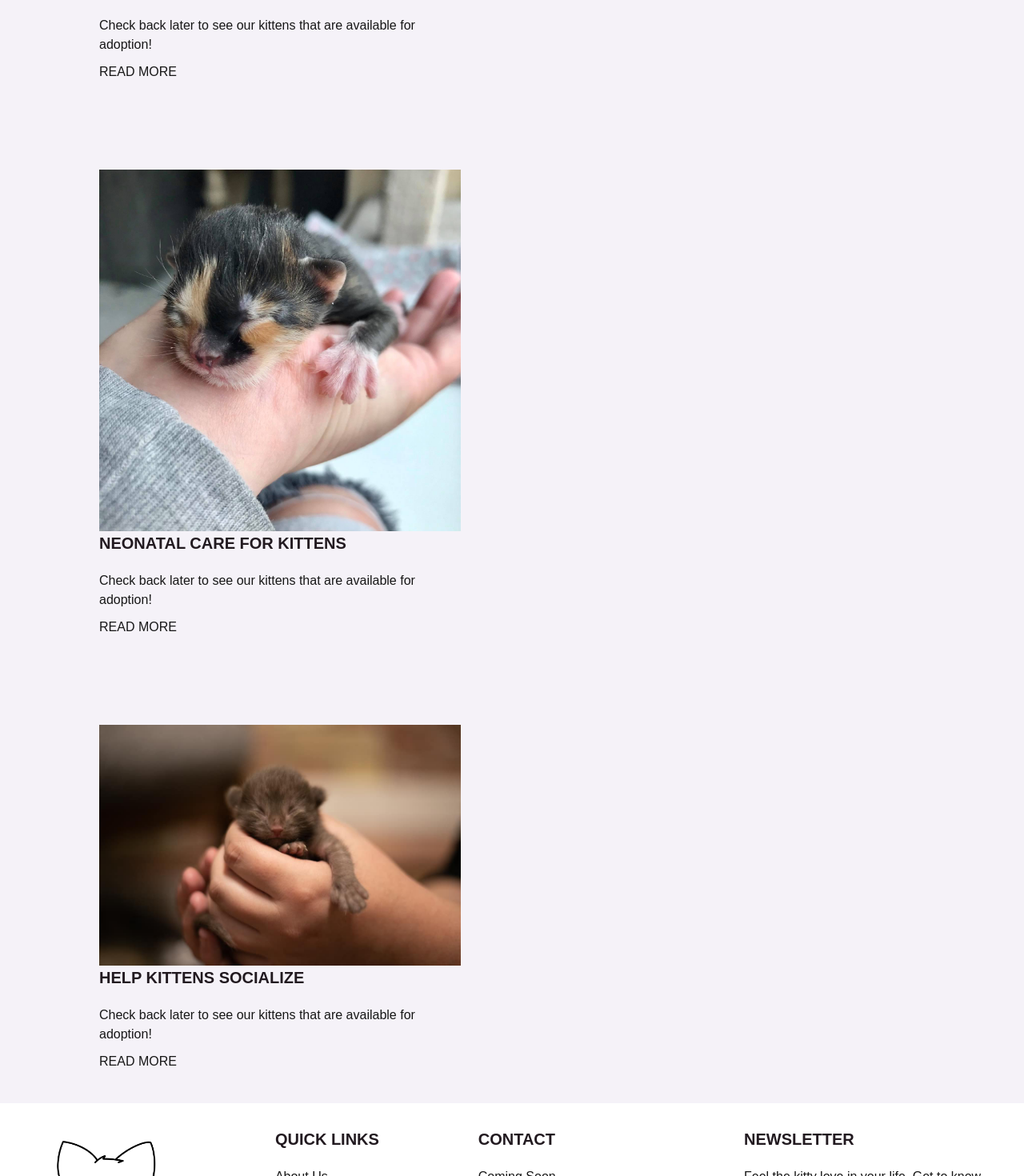
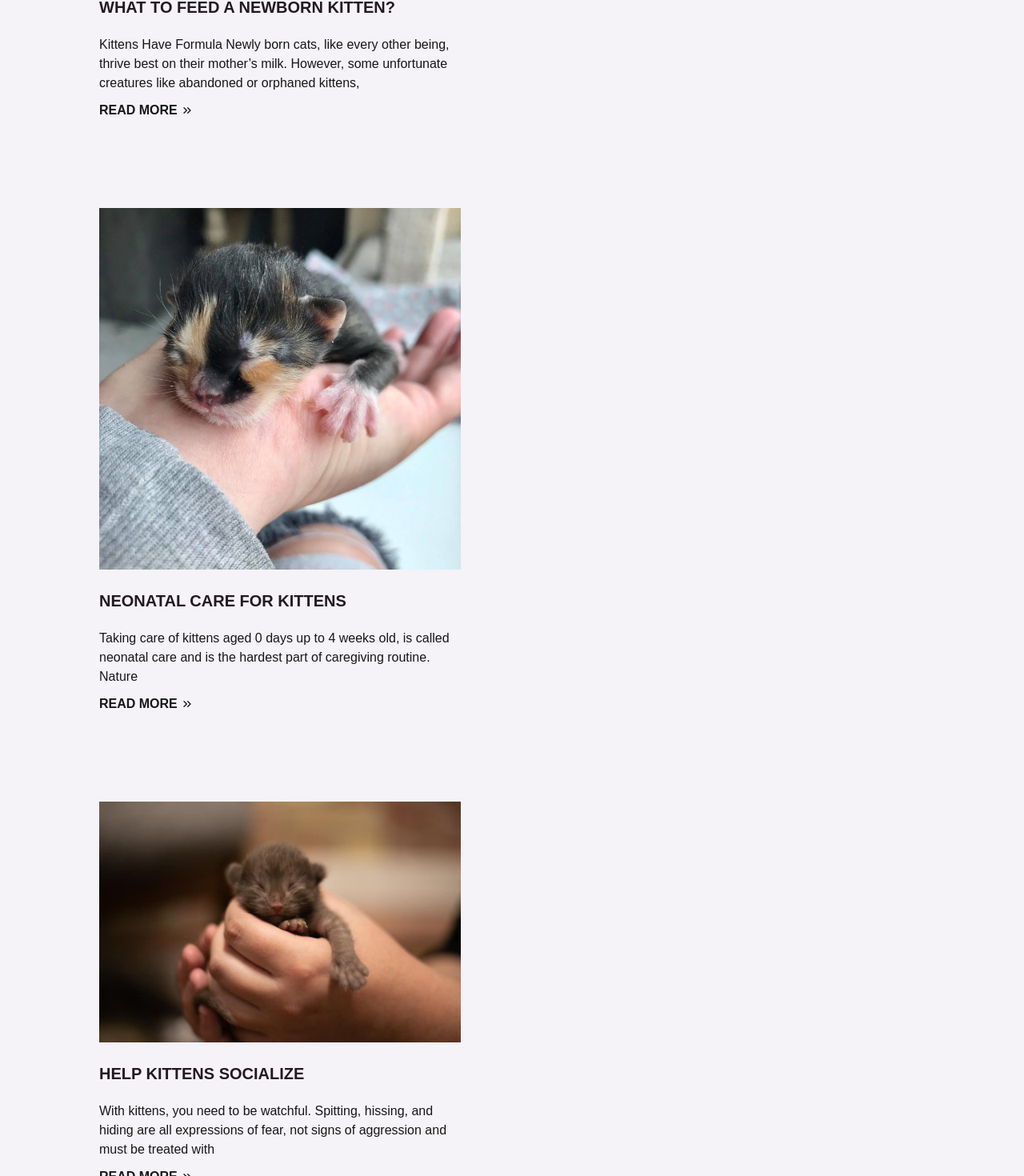
Before and after one commit to bpb2008/babykittyrescue2.0, a Next.js app: page /resources in a window 1280 px wide. Shown: the part 1792-3262 px from the top of the page at 80% size. Built offline with nearby package versions, Linux system fonts and the light colour scheme.

Commit message:
added other blog posts

```diff
--- a/src/app/resources/care/page.tsx
+++ b/src/app/resources/care/page.tsx
@@ -18,15 +18,13 @@ const Care: React.FC = () => {
 
             <section className="space-y-6 text-base text-[#221a20]">
               <div>
-                <div>
-                  <p>
-                    Taking care of kittens aged 0 days up to 4 weeks old, is
-                    called neonatal care and is the hardest part of caregiving
-                    routine. Nature has a process of mothers taking care of
-                    newborns, but with orphaned kittens, humans have to share
-                    the responsibility.{" "}
-                  </p>
-                </div>
+                <p className="mb-4">
+                  Taking care of kittens aged 0 days up to 4 weeks old, is
+                  called neonatal care and is the hardest part of caregiving
+                  routine. Nature has a process of mothers taking care of
+                  newborns, but with orphaned kittens, humans have to share the
+                  responsibility.{" "}
+                </p>
                 <h2 className="font-bold text-xl mb-2">Bedding & Heating</h2>
                 <p>
                   Warming the kitten up is essential as newborn kittens cannot
--- a/src/app/resources/page.tsx
+++ b/src/app/resources/page.tsx
@@ -4,7 +4,13 @@ import React from "react";
 import Link from "next/link";
 import Image from "next/image";
 import Newsletter from "@/components/Newsletter";
-import { Facebook, Instagram, Youtube, Twitter } from "lucide-react";
+import {
+  Facebook,
+  Instagram,
+  Youtube,
+  Twitter,
+  ChevronsRight,
+} from "lucide-react";
 
 const Resources: React.FC = () => {
   return (
@@ -20,16 +26,21 @@ const Resources: React.FC = () => {
                   alt="striped kitten being held by a human"
                   width={500}
                   height={300}
-                  className="w-full h-auto"
+                  className="w-full h-auto pb-6"
                 />
                 <h3 className="text-[#221a20] text-[20px] font-bold mb-[20px] font-stretch-110%">
                   WHAT TO FEED A NEWBORN KITTEN?
                 </h3>
                 <p>
-                  Check back later to see our kittens that are available for
-                  adoption!
+                  Kittens Have Formula Newly born cats, like every other being,
+                  thrive best on their mother’s milk. However, some unfortunate
+                  creatures like abandoned or orphaned kittens,
                 </p>
-                <p className="mt-[10px]">READ MORE</p>
+                <p className="mt-[10px]">
+                  <span className="inline-flex items-center gap-1 font-semibold hover:underline">
+                    READ MORE <ChevronsRight size={16} />
+                  </span>
+                </p>
               </div>
             </Link>
             <Link href="/resources/care">
@@ -39,16 +50,21 @@ const Resources: React.FC = () => {
                   alt="tiny cat in the palm of a human hand"
                   width={500}
                   height={300}
-                  className="w-full h-auto"
+                  className="w-full h-auto pb-6"
                 />
                 <h3 className="text-[#221a20] text-[20px] font-bold mb-[20px] font-stretch-110%">
                   NEONATAL CARE FOR KITTENS
                 </h3>
                 <p>
-                  Check back later to see our kittens that are available for
-                  adoption!
+                  Taking care of kittens aged 0 days up to 4 weeks old, is
+                  called neonatal care and is the hardest part of caregiving
+                  routine. Nature
                 </p>
-                <p className="mt-[10px]">READ MORE</p>
+                <p className="mt-[10px]">
+                  <span className="inline-flex items-center gap-1 font-semibold hover:underline">
+                    READ MORE <ChevronsRight size={16} />
+                  </span>
+                </p>
               </div>
             </Link>
             <Link href="/resources/socialize">
@@ -58,16 +74,21 @@ const Resources: React.FC = () => {
                   alt="a brown kitten held in human hands"
                   width={500}
                   height={300}
-                  className="w-full h-auto"
+                  className="w-full h-auto pb-6"
                 />
                 <h3 className="text-[#221a20] text-[20px] font-bold mb-[20px] font-stretch-110%">
                   HELP KITTENS SOCIALIZE
                 </h3>
                 <p>
-                  Check back later to see our kittens that are available for
-                  adoption!
+                  With kittens, you need to be watchful. Spitting, hissing, and
+                  hiding are all expressions of fear, not signs of aggression
+                  and must be treated with
                 </p>
-                <p className="mt-[10px]">READ MORE</p>
+                <p className="mt-[10px]">
+                  <span className="inline-flex items-center gap-1 font-semibold hover:underline">
+                    READ MORE <ChevronsRight size={16} />
+                  </span>
+                </p>
               </div>
             </Link>
           </div>
--- a/src/app/resources/socialize/page.tsx
+++ b/src/app/resources/socialize/page.tsx
@@ -0,0 +1,102 @@
+" use client";
+
+import React from "react";
+import ShareButtons from "@/components/ShareButtons";
+
+const Care: React.FC = () => {
+  return (
+    <div className="flex flex-col items-center">
+      <section className="h-screen bg-[url('/kitten_in_hand2.jpg')] bg-cover bg-center bg-fixed grayscale-80 w-full" />
+      <main className="bg-[#f5f2f8] w-full flex flex-col items-center px-4 lg:px-8 py-10">
+        <div className="w-full max-w-screen-lg flex flex-col lg:flex-row gap-10">
+          {/* Article */}
+          <article className="bg-white p-6 md:p-10 shadow-md rounded-md flex-1">
+            <h1 className="text-[#221a20] text-2xl font-bold mb-2">
+              Help Kittens Socialize
+            </h1>
+            <p className="text-sm text-gray-600 mb-6">August 3, 2021</p>
+
+            <section className="space-y-6 text-base text-[#221a20]">
+              <div>
+                <p className="mb-4">
+                  With kittens, you need to be watchful. Spitting, hissing, and
+                  hiding are all expressions of fear, not signs of aggression
+                  and must be treated with care. That’s why it’s important to
+                  help your litter feel comfortable around other people and
+                  animals.
+                </p>
+                <p>Here are a few tips on how you can begin the process. </p>
+                <h2 className="font-bold text-xl mb-2 mt-4">
+                  Familiarize Them with Sounds
+                </h2>
+                <p>
+                  Leave the crate in a busy part of home, try leaving the TV or
+                  radio on, so they can hear and familiarize themselves with
+                  sounds of other people and animals.
+                </p>
+              </div>
+
+              <div>
+                <h2 className="font-bold text-xl mb-2">
+                  Reward Good Behavior{" "}
+                </h2>
+                <p>
+                  Start rewarding good behavior early and reinforce by giving
+                  them treats, hugs, snuggles and more.
+                </p>
+              </div>
+
+              <div>
+                <h2 className="font-bold text-xl mb-2">Food Friends</h2>
+                <p>
+                  Feed the young ones with spoon and try petting them while they
+                  eat. Let them associate you with food. To make new friends
+                  begin introducing them with food and rewards.
+                </p>
+              </div>
+
+              <div>
+                <h2 className="font-bold text-xl mb-2">Playtime</h2>
+                <p>
+                  Find the toys they love and play with them, every day. Take
+                  time to socialize each of the kittens in a litter individually
+                  and slowly start taking them out.
+                </p>
+              </div>
+
+              <div>
+                <h2 className="font-bold text-xl mb-2">Introduce Friends</h2>
+                <p>
+                  Once they are familiar with the household party, its time to
+                  socialize them with other people and pets. Take them to a park
+                  and let them explore under your watchful eye.
+                </p>
+              </div>
+            </section>
+
+            <div className="mt-10">
+              <ShareButtons
+                title="Help Kittens Socialize"
+                url="https://babykittyrescue.vercel.app/resources/socialize"
+              />
+            </div>
+          </article>
+
+          {/* Sidebar */}
+          <aside className="w-full lg:w-1/3">
+            <div className="bg-white p-6 shadow-md rounded-md">
+              <h2 className="font-bold text-lg mb-4">Recent Posts</h2>
+              <ul className="space-y-2 text-blue-700">
+                <li>• Neonatal Care for Kittens</li>
+                <li>• Help Kittens Socialize</li>
+                <li>• Our Mission</li>
+              </ul>
+            </div>
+          </aside>
+        </div>
+      </main>
+    </div>
+  );
+};
+
+export default Care;
```
